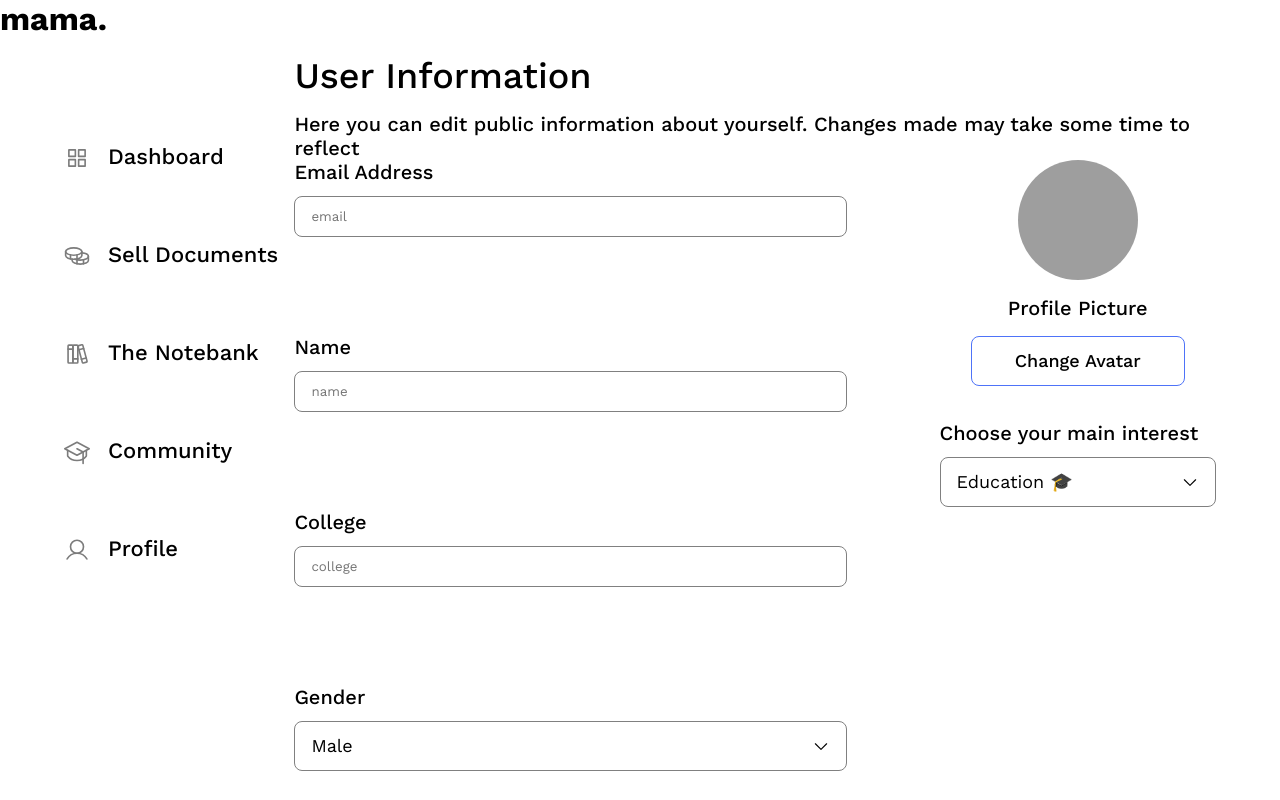
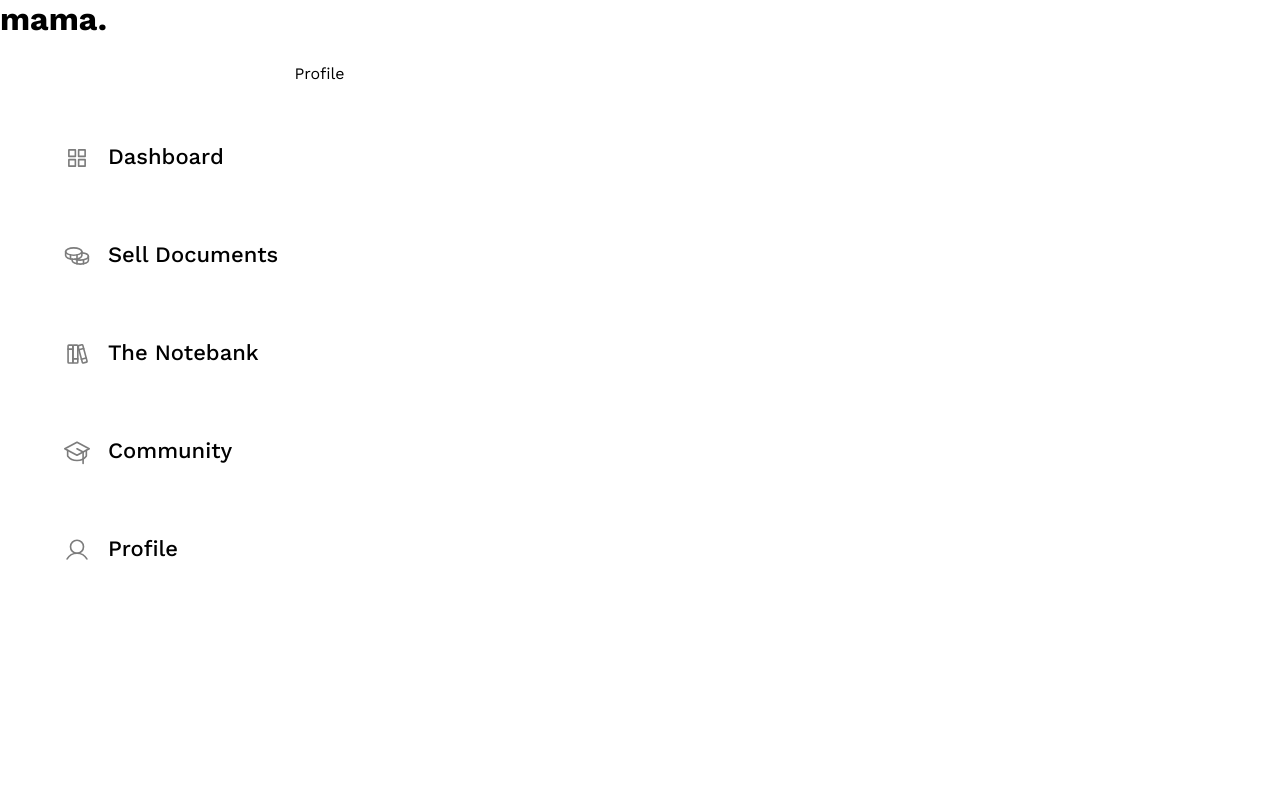
Before and after one commit to pyANSH/trf-mama, a React (Vite) app in the folder frontend/: page /dashboard in a window 1280 px wide. Built offline with nearby package versions, Linux system fonts and the light colour scheme; grey boxes are pictures that could not be loaded.

Commit message:
fix: api

```diff
--- a/frontend/src/pages/Dashboard/components/Profile.tsx
+++ b/frontend/src/pages/Dashboard/components/Profile.tsx
@@ -1,349 +1,357 @@
-import React, { useRef, useState } from "react";
-import styled from "styled-components";
-import { Check, CaretDown, CaretUp } from "phosphor-react";
+// import React, { useRef, useState } from 'react';
+// import styled from 'styled-components';
+// import { Check, CaretDown, CaretUp } from 'phosphor-react';
 
-const Container = styled.div``;
+// const Container = styled.div``;
 
-const Header = styled.div`
-  display: flex;
-  flex-direction: column;
-  gap: 24px;
-`;
+// const Header = styled.div`
+//   display: flex;
+//   flex-direction: column;
+//   gap: 24px;
+// `;
 
-const Topic = styled.p`
-  font-weight: 500;
-  font-size: 36px;
-  line-height: 24px;
-`;
+// const Topic = styled.p`
+//   font-weight: 500;
+//   font-size: 36px;
+//   line-height: 24px;
+// `;
 
-const Caption = styled.p`
-  font-weight: 500;
-  font-size: 20px;
-  line-height: 24px;
-`;
+// const Caption = styled.p`
+//   font-weight: 500;
+//   font-size: 20px;
+//   line-height: 24px;
+// `;
 
-const MainContainer = styled.div`
-  display: flex;
-  justify-content: space-between;
-  width: 100%;
-`;
+// const MainContainer = styled.div`
+//   display: flex;
+//   justify-content: space-between;
+//   width: 100%;
+// `;
 
-const LeftContainer = styled.div`
-  display: grid;
-  grid-template-rows: repeat(3, 30%);
-  gap: 42px;
-  width: 60%;
-`;
-const RightContainer = styled.div`
-  display: flex;
-  flex-direction: column;
-  gap: 35px;
-  width: 30%;
-`;
+// const LeftContainer = styled.div`
+//   display: grid;
+//   grid-template-rows: repeat(3, 30%);
+//   gap: 42px;
+//   width: 60%;
+// `;
+// const RightContainer = styled.div`
+//   display: flex;
+//   flex-direction: column;
+//   gap: 35px;
+//   width: 30%;
+// `;
 
-const CommonInputContainer = styled.div`
-  display: flex;
-  flex-direction: column;
-  gap: 12px;
-  width: 100%;
-`;
+// const CommonInputContainer = styled.div`
+//   display: flex;
+//   flex-direction: column;
+//   gap: 12px;
+//   width: 100%;
+// `;
 
-const CommonInputText = styled.p`
-  font-weight: 500;
-  font-size: 20px;
-  line-height: 24px;
-`;
-const CommonInput = styled.input`
-  border: 1px solid grey;
-  border-radius: 8px;
-  padding: 12px 16px;
-`;
+// const CommonInputText = styled.p`
+//   font-weight: 500;
+//   font-size: 20px;
+//   line-height: 24px;
+// `;
+// const CommonInput = styled.input`
+//   border: 1px solid grey;
+//   border-radius: 8px;
+//   padding: 12px 16px;
+// `;
 
-const GenderText = styled.div`
-  font-weight: 400;
-  font-size: 18px;
-  line-height: 24px;
-`;
-const DropDownAns = styled.div`
-  border: 1px solid grey;
-  border-radius: 8px;
-  padding: 12px 16px;
-  display: flex;
-  justify-content: space-between;
-  cursor: pointer;
-  align-items: center;
-`;
+// const GenderText = styled.div`
+//   font-weight: 400;
+//   font-size: 18px;
+//   line-height: 24px;
+// `;
+// const DropDownAns = styled.div`
+//   border: 1px solid grey;
+//   border-radius: 8px;
+//   padding: 12px 16px;
+//   display: flex;
+//   justify-content: space-between;
+//   cursor: pointer;
+//   align-items: center;
+// `;
 
-const DropDownMainContainer = styled.div`
-  width: 100%;
-  box-shadow: 0px 8px 24px -4px rgba(27, 46, 94, 0.08);
-  border-radius: 8px;
-  border: 1px solid #e1e3e6;
-  padding: 24px 9px;
-  display: flex;
-  flex-direction: column;
-  gap: 8px;
-`;
+// const DropDownMainContainer = styled.div`
+//   width: 100%;
+//   box-shadow: 0px 8px 24px -4px rgba(27, 46, 94, 0.08);
+//   border-radius: 8px;
+//   border: 1px solid #e1e3e6;
+//   padding: 24px 9px;
+//   display: flex;
+//   flex-direction: column;
+//   gap: 8px;
+// `;
 
-const DropDownOption = styled.p`
-  padding: 8px 16px;
-  border-radius: 8px;
-  display: flex;
-  justify-content: space-between;
-  align-items: center;
-  cursor: pointer;
-`;
+// const DropDownOption = styled.p`
+//   padding: 8px 16px;
+//   border-radius: 8px;
+//   display: flex;
+//   justify-content: space-between;
+//   align-items: center;
+//   cursor: pointer;
+// `;
 
-const DropDownOptionText = styled.p`
-  font-weight: 400;
-  font-size: 18px;
-  line-height: 24px;
-`;
+// const DropDownOptionText = styled.p`
+//   font-weight: 400;
+//   font-size: 18px;
+//   line-height: 24px;
+// `;
 
-const TickIcon = styled(Check)`
-  font-weight: 400;
-  font-size: 18px;
-  line-height: 24px;
-`;
+// const TickIcon = styled(Check)`
+//   font-weight: 400;
+//   font-size: 18px;
+//   line-height: 24px;
+// `;
 
-const UpArrowIcon = styled(CaretUp)`
-  font-weight: 400;
-  font-size: 18px;
-  line-height: 24px;
-`;
-const DownArrowIcon = styled(CaretDown)`
-  font-weight: 400;
-  font-size: 18px;
-  line-height: 24px;
-`;
+// const UpArrowIcon = styled(CaretUp)`
+//   font-weight: 400;
+//   font-size: 18px;
+//   line-height: 24px;
+// `;
+// const DownArrowIcon = styled(CaretDown)`
+//   font-weight: 400;
+//   font-size: 18px;
+//   line-height: 24px;
+// `;
 
-const ProfilePhotoContainer = styled.div`
-  display: flex;
-  flex-direction: column;
-  align-items: center;
-  gap: 16px;
-`;
+// const ProfilePhotoContainer = styled.div`
+//   display: flex;
+//   flex-direction: column;
+//   align-items: center;
+//   gap: 16px;
+// `;
 
-const ProfilePic = styled.img`
-  width: 120px;
-  height: 120px;
-  border-radius: 100px;
-  object-fit: cover;
-`;
+// const ProfilePic = styled.img`
+//   width: 120px;
+//   height: 120px;
+//   border-radius: 100px;
+//   object-fit: cover;
+// `;
 
-const ProfilePicText = styled.p`
-  font-weight: 500;
-  font-size: 20px;
-  line-height: 24px;
-`;
-const UploadProfilePictureBtn = styled.button`
-  padding: 12px 43px;
-  border: 1px solid #4e73f8;
-  border-radius: 8px;
-  font-weight: 500;
-  font-size: 18px;
-  line-height: 24px;
-`;
+// const ProfilePicText = styled.p`
+//   font-weight: 500;
+//   font-size: 20px;
+//   line-height: 24px;
+// `;
+// const UploadProfilePictureBtn = styled.button`
+//   padding: 12px 43px;
+//   border: 1px solid #4e73f8;
+//   border-radius: 8px;
+//   font-weight: 500;
+//   font-size: 18px;
+//   line-height: 24px;
+// `;
+
+// function Profile() {
+//   const imageUpload = useRef<HTMLInputElement>(null);
+
+//   const [email, setEmail] = useState();
+//   const [name, setName] = useState();
+//   const [college, setCollege] = useState();
+//   const [gender, setGender] = useState('Male');
+//   const [interest, setInterest] = useState<any[]>([]);
+
+//   const [isGenderDropDownOpen, setIsGenderDropDownOpen] = useState(false);
+//   const [isInterestDropDownOpen, setIsInterestDropDownOpen] = useState(false);
+
+//   const InputFeeds = [
+//     {
+//       label: 'Email Address',
+//       placeholderText: 'email',
+//       onInputChange: (e: any) => setEmail(e.target.value),
+//       stateName: email,
+//     },
+//     {
+//       label: 'Name',
+//       placeholderText: 'name',
+//       onInputChange: (e: any) => setName(e.target.value),
+//       stateName: name,
+//     },
+//     {
+//       label: 'College',
+//       placeholderText: 'college',
+//       onInputChange: (e: any) => setCollege(e.target.value),
+//       stateName: college,
+//     },
+//   ];
+
+//   const dropdownFeeds = [
+//     {
+//       text: 'Male',
+//       onclickOption: () => {
+//         setIsGenderDropDownOpen(false);
+//         setGender('Male');
+//       },
+//     },
+//     {
+//       text: 'Female',
+//       onclickOption: () => {
+//         setIsGenderDropDownOpen(false);
+
+//         setGender('Female');
+//       },
+//     },
+//     {
+//       text: 'Gender Diverse',
+//       onclickOption: () => {
+//         setIsGenderDropDownOpen(false);
+//         setGender('Gender Diverse');
+//       },
+//     },
+//   ];
+
+//   const interestDropdownFeeds = [
+//     {
+//       text: 'Education 🎓',
+//       onclickOption: () => {
+//         setIsInterestDropDownOpen(false);
+//         setInterest([...interest, 'Education 🎓']);
+//       },
+//     },
+//     {
+//       text: 'Yeeeah, science! ⚗️',
+//       onclickOption: () => {
+//         setIsInterestDropDownOpen(false);
+
+//         setInterest([...interest, 'Yeeeah, science! ⚗️']);
+//       },
+//     },
+//     {
+//       text: 'Art 🎭',
+//       onclickOption: () => {
+//         setIsInterestDropDownOpen(false);
+//         setInterest([...interest, 'Art 🎭']);
+//       },
+//     },
+//     {
+//       text: 'Sport ⚽',
+//       onclickOption: () => {
+//         setIsInterestDropDownOpen(false);
+//         setInterest([...interest, 'Sport ⚽']);
+//       },
+//     },
+//     {
+//       text: 'Games 🎮',
+//       onclickOption: () => {
+//         setIsInterestDropDownOpen(false);
+//         setInterest([...interest, 'Games 🎮']);
+//       },
+//     },
+//     {
+//       text: 'Health 🏥',
+//       onclickOption: () => {
+//         setIsInterestDropDownOpen(false);
+//         setInterest([...interest, 'Health 🏥']);
+//       },
+//     },
+//   ];
+
+//   return (
+//     <Container>
+//       <Header>
+//         <Topic>User Information</Topic>
+
+//         <Caption>
+//           Here you can edit public information about yourself. Changes made may
+//           take some time to reflect
+//         </Caption>
+//       </Header>
+//       <MainContainer>
+//         <LeftContainer>
+//           {InputFeeds.map((feed) => (
+//             <CommonInputContainer>
+//               <CommonInputText>{feed.label}</CommonInputText>
+//               <CommonInput
+//                 value={feed.stateName}
+//                 placeholder={feed.placeholderText}
+//                 onChange={feed.onInputChange}
+//               />
+//             </CommonInputContainer>
+//           ))}
+
+//           <CommonInputContainer>
+//             <CommonInputText>Gender</CommonInputText>
+//             <DropDownAns
+//               onClick={() => setIsGenderDropDownOpen(!isGenderDropDownOpen)}
+//             >
+//               <GenderText>{gender}</GenderText>
+//               {isGenderDropDownOpen ? <UpArrowIcon /> : <DownArrowIcon />}
+//             </DropDownAns>
+//             {isGenderDropDownOpen && (
+//               <DropDownMainContainer>
+//                 {dropdownFeeds.map((feed) => (
+//                   <DropDownOption
+//                     // isActive={gender===feed.text}
+//                     onClick={feed.onclickOption}
+//                   >
+//                     <DropDownOptionText>{feed.text}</DropDownOptionText>
+//                     {gender === feed.text && <TickIcon />}
+//                   </DropDownOption>
+//                 ))}
+//               </DropDownMainContainer>
+//             )}
+//           </CommonInputContainer>
+//         </LeftContainer>
+
+//         <RightContainer>
+//           <ProfilePhotoContainer>
+//             <ProfilePic
+//               src={
+//                 'https://pbs.twimg.com/profile_images/685700874434314240/80T5j3HF_400x400.jpg'
+//               }
+//             />
+//             <ProfilePicText>Profile Picture</ProfilePicText>
+
+//             <input
+//               style={{ display: 'none' }}
+//               ref={imageUpload}
+//               type={'file'}
+//             />
+//             <UploadProfilePictureBtn
+//               onClick={() => imageUpload.current && imageUpload.current.click()}
+//             >
+//               Change Avatar
+//             </UploadProfilePictureBtn>
+//           </ProfilePhotoContainer>
+
+//           <CommonInputContainer>
+//             <CommonInputText>Choose your main interest</CommonInputText>
+
+//             <DropDownAns
+//               onClick={() => setIsInterestDropDownOpen(!isInterestDropDownOpen)}
+//             >
+//               <GenderText>{interest}</GenderText>
+//               {isInterestDropDownOpen ? <UpArrowIcon /> : <DownArrowIcon />}
+//             </DropDownAns>
+//             {isInterestDropDownOpen && (
+//               <DropDownMainContainer>
+//                 {interestDropdownFeeds.map((feed) => (
+//                   <DropDownOption
+//                     // isActive={gender===feed.text}
+//                     onClick={feed.onclickOption}
+//                   >
+//                     <DropDownOptionText>{feed.text}</DropDownOptionText>
+//                     {interest === feed.text && <TickIcon />}
+//                   </DropDownOption>
+//                 ))}
+//               </DropDownMainContainer>
+//             )}
+//           </CommonInputContainer>
+//         </RightContainer>
+//       </MainContainer>
+//     </Container>
+//   );
+// }
+
+// export default Profile;
+
+import React from 'react';
 
 function Profile() {
-  const imageUpload = useRef<HTMLInputElement>(null);
-
-  const [email, setEmail] = useState();
-  const [name, setName] = useState();
-  const [college, setCollege] = useState();
-  const [gender, setGender] = useState("Male");
-  const [interest, setInterest] = useState("Education 🎓");
-
-  const [isGenderDropDownOpen, setIsGenderDropDownOpen] = useState(false);
-  const [isInterestDropDownOpen, setIsInterestDropDownOpen] = useState(false);
-
-  const InputFeeds = [
-    {
-      label: "Email Address",
-      placeholderText: "email",
-      onInputChange: (e: any) => setEmail(e.target.value),
-      stateName: email,
-    },
-    {
-      label: "Name",
-      placeholderText: "name",
-      onInputChange: (e: any) => setName(e.target.value),
-      stateName: name,
-    },
-    {
-      label: "College",
-      placeholderText: "college",
-      onInputChange: (e: any) => setCollege(e.target.value),
-      stateName: college,
-    },
-  ];
-
-  const dropdownFeeds = [
-    {
-      text: "Male",
-      onclickOption: () => {
-        setIsGenderDropDownOpen(false);
-        setGender("Male");
-      },
-    },
-    {
-      text: "Female",
-      onclickOption: () => {
-        setIsGenderDropDownOpen(false);
-
-        setGender("Female");
-      },
-    },
-    {
-      text: "Gender Diverse",
-      onclickOption: () => {
-        setIsGenderDropDownOpen(false);
-        setGender("Gender Diverse");
-      },
-    },
-  ];
-
-  const interestDropdownFeeds = [
-    {
-      text: "Education 🎓",
-      onclickOption: () => {
-        setIsInterestDropDownOpen(false);
-        setInterest("Education 🎓");
-      },
-    },
-    {
-      text: "Yeeeah, science! ⚗️",
-      onclickOption: () => {
-        setIsInterestDropDownOpen(false);
-
-        setInterest("Yeeeah, science! ⚗️");
-      },
-    },
-    {
-      text: "Art 🎭",
-      onclickOption: () => {
-        setIsInterestDropDownOpen(false);
-        setInterest("Art 🎭");
-      },
-    },
-    {
-      text: "Sport ⚽",
-      onclickOption: () => {
-        setIsInterestDropDownOpen(false);
-        setInterest("Sport ⚽");
-      },
-    },
-    {
-      text: "Games 🎮",
-      onclickOption: () => {
-        setIsInterestDropDownOpen(false);
-        setInterest("Games 🎮");
-      },
-    },
-    {
-      text: "Health 🏥",
-      onclickOption: () => {
-        setIsInterestDropDownOpen(false);
-        setInterest("Health 🏥");
-      },
-    },
-  ];
-
-  return (
-    <Container>
-      <Header>
-        <Topic>User Information</Topic>
-
-        <Caption>
-          Here you can edit public information about yourself. Changes made may
-          take some time to reflect
-        </Caption>
-      </Header>
-      <MainContainer>
-        <LeftContainer>
-          {InputFeeds.map((feed) => (
-            <CommonInputContainer>
-              <CommonInputText>{feed.label}</CommonInputText>
-              <CommonInput
-                value={feed.stateName}
-                placeholder={feed.placeholderText}
-                onChange={feed.onInputChange}
-              />
-            </CommonInputContainer>
-          ))}
-
-          <CommonInputContainer>
-            <CommonInputText>Gender</CommonInputText>
-            <DropDownAns
-              onClick={() => setIsGenderDropDownOpen(!isGenderDropDownOpen)}
-            >
-              <GenderText>{gender}</GenderText>
-              {isGenderDropDownOpen ? <UpArrowIcon /> : <DownArrowIcon />}
-            </DropDownAns>
-            {isGenderDropDownOpen && (
-              <DropDownMainContainer>
-                {dropdownFeeds.map((feed) => (
-                  <DropDownOption
-                    // isActive={gender===feed.text}
-                    onClick={feed.onclickOption}
-                  >
-                    <DropDownOptionText>{feed.text}</DropDownOptionText>
-                    {gender === feed.text && <TickIcon />}
-                  </DropDownOption>
-                ))}
-              </DropDownMainContainer>
-            )}
-          </CommonInputContainer>
-        </LeftContainer>
-
-        <RightContainer>
-          <ProfilePhotoContainer>
-            <ProfilePic
-              src={
-                "https://pbs.twimg.com/profile_images/685700874434314240/80T5j3HF_400x400.jpg"
-              }
-            />
-            <ProfilePicText>Profile Picture</ProfilePicText>
-
-            <input
-              style={{ display: "none" }}
-              ref={imageUpload}
-              type={"file"}
-            />
-            <UploadProfilePictureBtn
-              onClick={() => imageUpload.current && imageUpload.current.click()}
-            >
-              Change Avatar
-            </UploadProfilePictureBtn>
-          </ProfilePhotoContainer>
-
-          <CommonInputContainer>
-            <CommonInputText>Choose your main interest</CommonInputText>
-
-            <DropDownAns
-              onClick={() => setIsInterestDropDownOpen(!isInterestDropDownOpen)}
-            >
-              <GenderText>{interest}</GenderText>
-              {isInterestDropDownOpen ? <UpArrowIcon /> : <DownArrowIcon />}
-            </DropDownAns>
-            {isInterestDropDownOpen && (
-              <DropDownMainContainer>
-                {interestDropdownFeeds.map((feed) => (
-                  <DropDownOption
-                    // isActive={gender===feed.text}
-                    onClick={feed.onclickOption}
-                  >
-                    <DropDownOptionText>{feed.text}</DropDownOptionText>
-                    {interest === feed.text && <TickIcon />}
-                  </DropDownOption>
-                ))}
-              </DropDownMainContainer>
-            )}
-          </CommonInputContainer>
-        </RightContainer>
-      </MainContainer>
-    </Container>
-  );
+  return <div>Profile</div>;
 }
 
 export default Profile;
```
Also changed, not shown: frontend/public/site.webmanifest, 1 other file (tests, documents, lock files or other folders).
